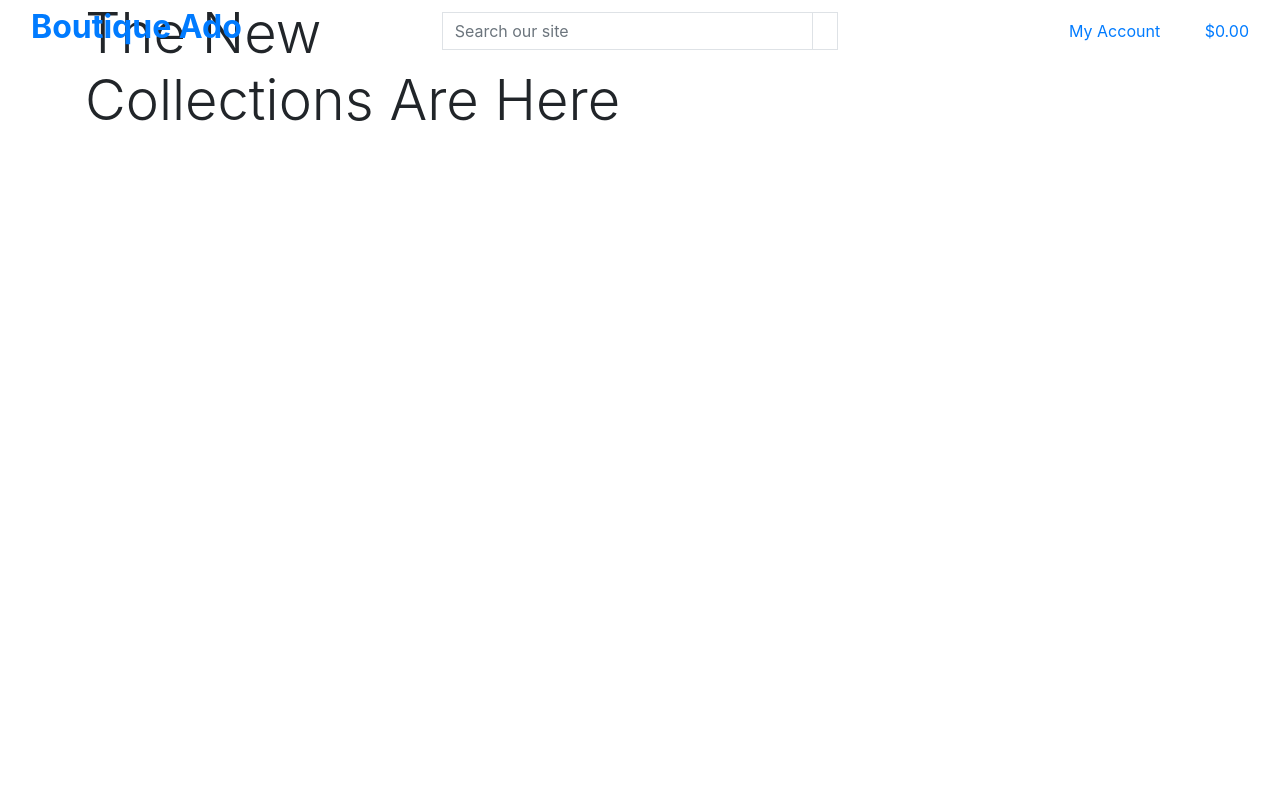
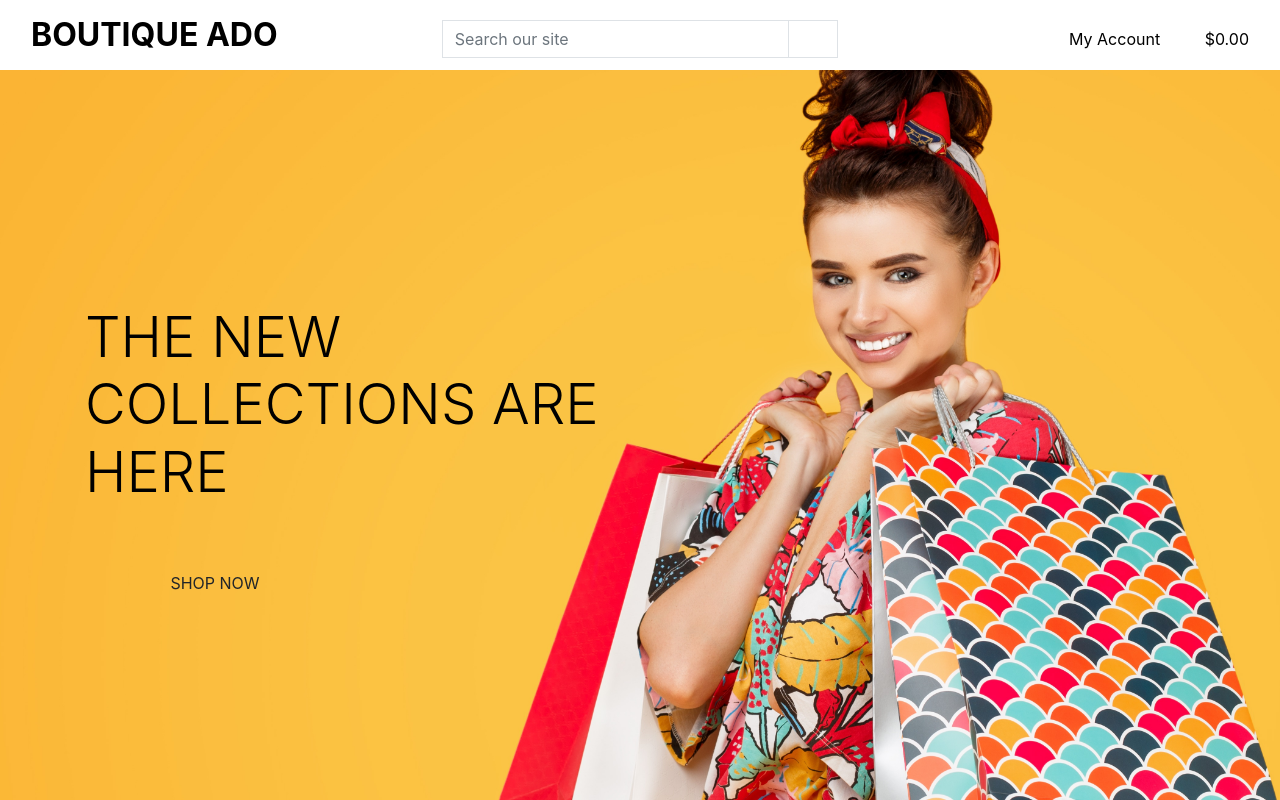
Before and after one commit to SiobhanP1/boutique-ado-online-store-1, a Django app: page / in a window 1280 px wide. Run offline with Django 3.2, Linux system fonts and the light colour scheme.

Commit message:
Create media and static folders containing images and base.css file

```diff
--- a/boutique_ado/settings.py
+++ b/boutique_ado/settings.py
@@ -151,6 +151,10 @@ USE_TZ = True
 # https://docs.djangoproject.com/en/3.2/howto/static-files/
 
 STATIC_URL = '/static/'
+STATICFILES_DIRS = (os.path.join(BASE_DIR, 'static'),)
+
+MEDIA_URL = '/media/'
+MEDIAFILES_ROOT = os.path.join(BASE_DIR, 'media')
 
 # Default primary key field type
 # https://docs.djangoproject.com/en/3.2/ref/settings/#default-auto-field
--- a/boutique_ado/urls.py
+++ b/boutique_ado/urls.py
@@ -15,10 +15,11 @@ Including another URLconf
 """
 from django.contrib import admin
 from django.urls import path, include
-
+from django.conf import settings
+from django.conf.urls.static import static
 
 urlpatterns = [
     path('admin/', admin.site.urls),
     path('accounts/', include('allauth.urls')),
     path('', include('home.urls')),
-]
+] + static(settings.MEDIA_URL, document_root=settings.MEDIA_ROOT)
--- a/home/templates/home/index.html
+++ b/home/templates/home/index.html
@@ -19,7 +19,7 @@
             <h1 class="display-4 logo-font text-black">The New Collections Are Here</h1>
             <div class="my-5">
                 <h4>
-                    <a href="#" class="shop-now-button btn btn-lrg rounded-0 text-uppercase py-3"></a>
+                    <a href="#" class="shop-now-button btn btn-lrg rounded-0 text-uppercase py-3">Shop Now</a>
                 </h4>
             </div>
         </div>
--- /dev/null
+++ b/static/css/base.css
@@ -0,0 +1,81 @@
+html {
+    height: 100%;
+}
+
+body {
+    background: url(/media/homepage_background_cropped.jpg) no-repeat center center fixed;
+    background-size: cover;
+    height: calc(100vh - 164px);
+    color: blue;
+    font-family: 'Lato', sans-serif;
+}
+
+/* from Bulma */
+.icon {
+    align-items: center;
+    display: inline-flex;
+    justify-content: center;
+    height: 1.5rem;
+    width: 1.5rem;
+}
+
+.logo-font {
+    text-transform: uppercase;
+}
+
+.main-logo-link {
+    width: fit-content;
+}
+
+.shop-now-button {
+    background: black;
+    color: white;
+    min-width: 260px;
+}
+
+.btn-black {
+    background: black;
+    color: white;
+}
+
+.shop-now-button:hover,
+.shop-now-button:active,
+.shop-now-button:focus,
+.btn-black:hover,
+.btn-black:active,
+.btn-black:focus {
+    background: #222;
+    color: white;
+}
+
+.text-black {
+    color: #000 !important;
+}
+
+.border-black {
+    border: 1px solid black !important;
+}
+
+/* -------------------------------- Media Queries */
+
+/* Slightly larger container on xl screens */
+@media (min-width: 1200px) {
+  .container {
+    max-width: 80%;
+  }
+}
+
+/* fixed top navbar only on medium and up */
+@media (min-width: 992px) {
+    .fixed-top-desktop-only {
+        position: fixed;
+        top: 0;
+        right: 0;
+        left: 0;
+        z-index: 1030;
+    }
+
+    .header-container {
+        padding-top: 164px;
+    }
+}
--- a/templates/base.html
+++ b/templates/base.html
@@ -17,6 +17,10 @@
 
     {% block css %}
     <!-- Bootstrap CSS -->
+    <link rel="preconnect" href="https://fonts.googleapis.com">
+    <link rel="preconnect" href="https://fonts.gstatic.com" crossorigin>
+    <link href="https://fonts.googleapis.com/css2?family=Lato&display=swap" rel="stylesheet">
+    <link rel="stylesheet" href="{% static 'css/base.css' %}">
     <link rel="stylesheet" href="https://cdn.jsdelivr.net/npm/bootstrap@4.6.2/dist/css/bootstrap.min.css"
         integrity="sha384-xOolHFLEh07PJGoPkLv1IbcEPTNtaed2xpHsD9ESMhqIYd0nLMwNLD69Npy4HI+N" crossorigin="anonymous">
     {% endblock %}
@@ -44,7 +48,7 @@
 
 <body>
     <header class="container-fluid fixed-top">
-        <div class="row">
+        <div id="topnav" class="row bg-white pt-lg-2 d-none d-lg-flex">
             <div class="col-12 col-lg-4 my-auto py-1 py-lg-0 text-center text-lg-left">
                 <a href="{% url 'home' %}" class="nav-link main-logo-link">
                     <h2 class="logo-font text-black my-8"><strong>Boutique Ado</strong></h2>
```
Also changed, not shown: media/homepage_background_cropped.jpg (added).
